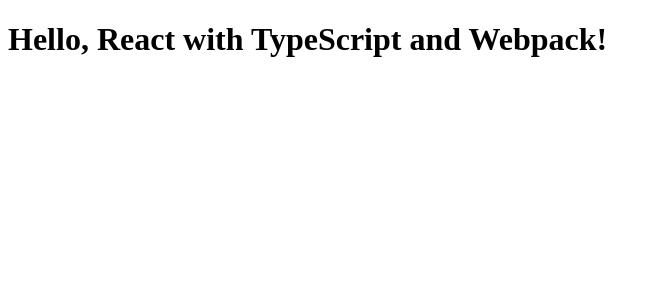
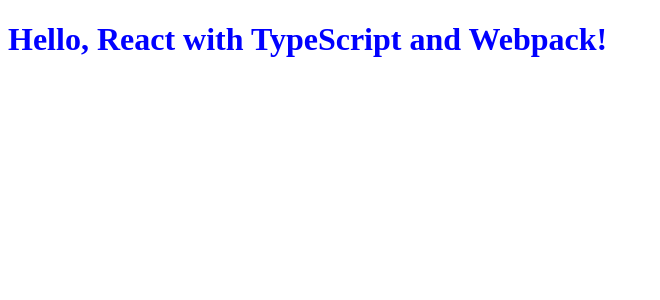
Before and after one commit to Songehyun/setupagain, a React app: page / in a window 1280 px wide. Shown: the top 300 px of the page, without its empty margins (0-660 px from the left). Built offline with nearby package versions, Linux system fonts and the light colour scheme; the HTML template or start-up script is replaced by a standard one.

Commit message:
test_송이현 : 번들링 테스트2 완료

```diff
--- a/src/app.tsx
+++ b/src/app.tsx
@@ -1,5 +1,7 @@
 import React from "react";
-import ReactDOM from "react-dom";
+import ReactDOM from "react-dom/client";
 import App from "./index";
+import "./test.css";
 
-ReactDOM.render(<App />, document.getElementById("root"));
+const root = ReactDOM.createRoot(document.getElementById("root")!);
+root.render(<App />);
--- /dev/null
+++ b/src/test.css
@@ -0,0 +1,3 @@
+h1 {
+  color: blue;
+}
```
Also changed, not shown: 1 other file (tests, documents, lock files or other folders).
